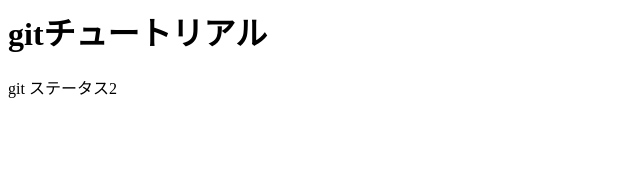
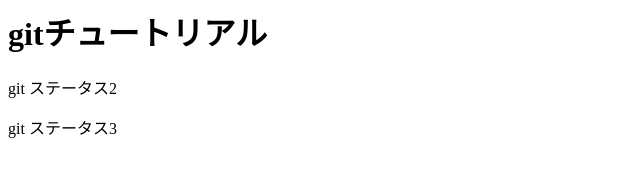
Before and after one commit to fusumakaze/test, a plain HTML site: page index.html in a window 1280 px wide. Shown: the whole page, without its empty margins (0-640 px from the left). Drawn offline with Linux system fonts and the light colour scheme.

Commit message:
diff勉強用

```diff
--- a/index.html
+++ b/index.html
@@ -1,2 +1,3 @@
 <h1>gitチュートリアル</h1>
 <p>git ステータス2</p>
+<p>git ステータス3</p>
```
